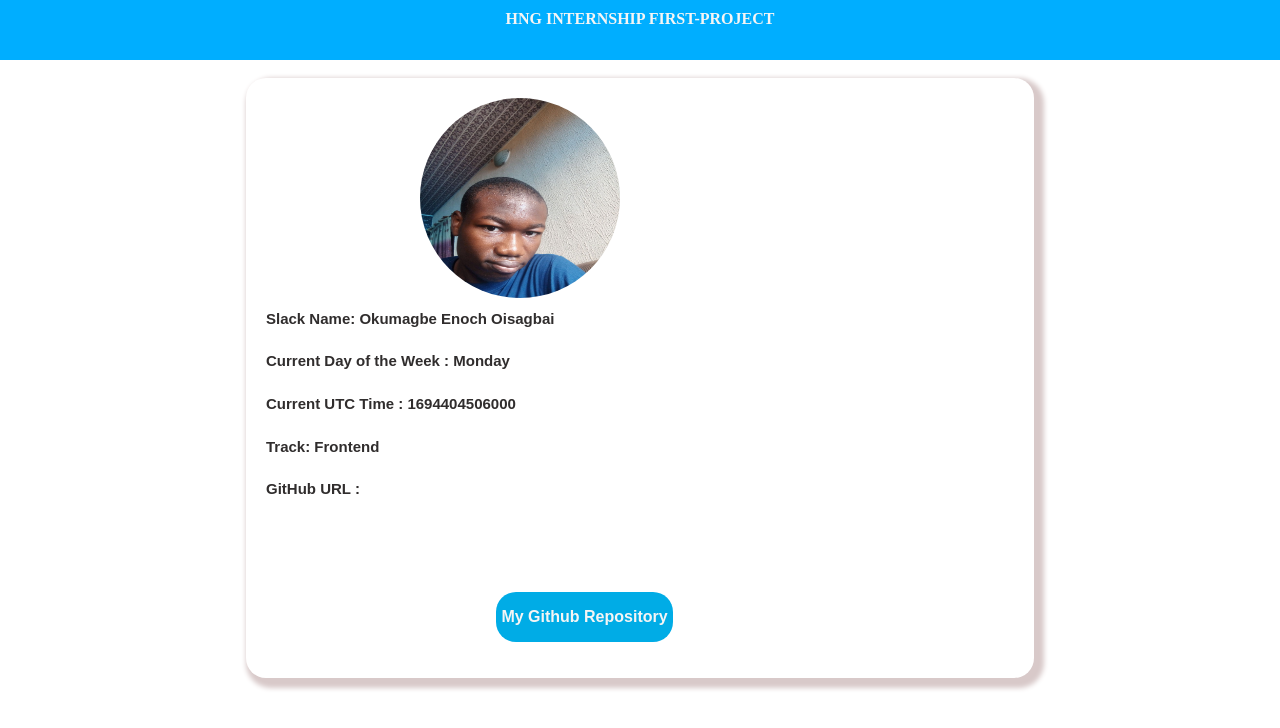
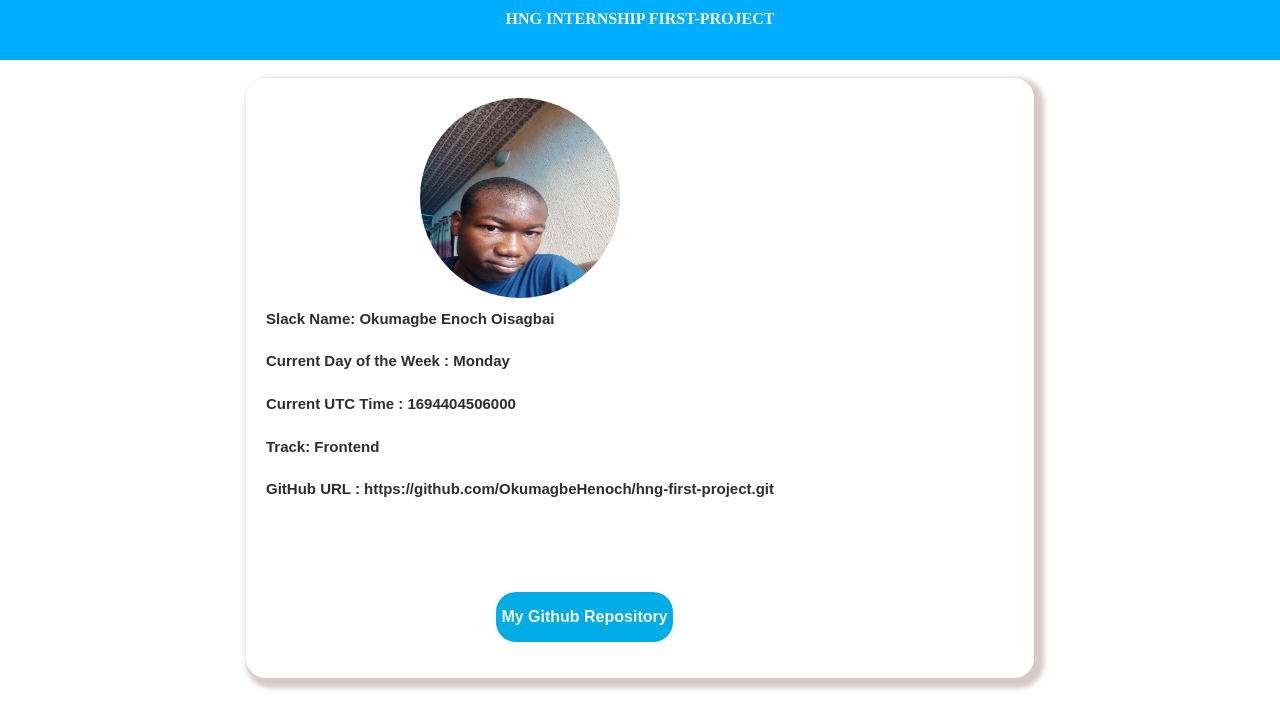
Before and after one commit to OkumagbeHenoch/hng-first-project, a plain HTML site: page index.html in a window 1280 px wide. Drawn offline with Linux system fonts and the light colour scheme.

Commit message:
updating html code

```diff
--- a/index.html
+++ b/index.html
@@ -40,11 +40,11 @@
             <br>
 
             <!-- GitHub URL -->
-            <p data-testid="githubURL">GitHub URL :</p>
+            <p data-testid="githubURL">GitHub URL : https://github.com/OkumagbeHenoch/hng-first-project.git</p>
             <br>
 
             <!-- GitHub Repository Link -->
-            <button><a href="">My Github Repository</a></button>
+            <button><a href="https://github.com/OkumagbeHenoch/hng-first-project.git">My Github Repository</a></button>
         </div>
     </div>
 </body>
```
